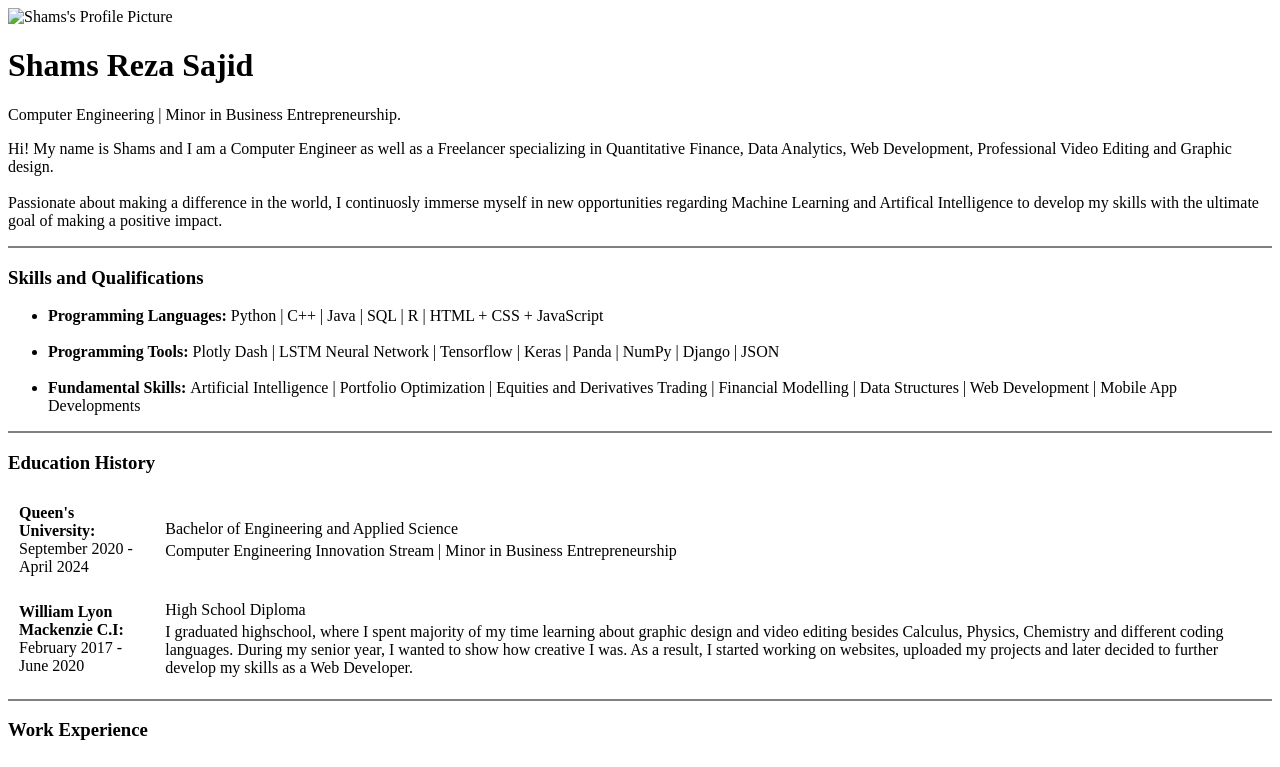
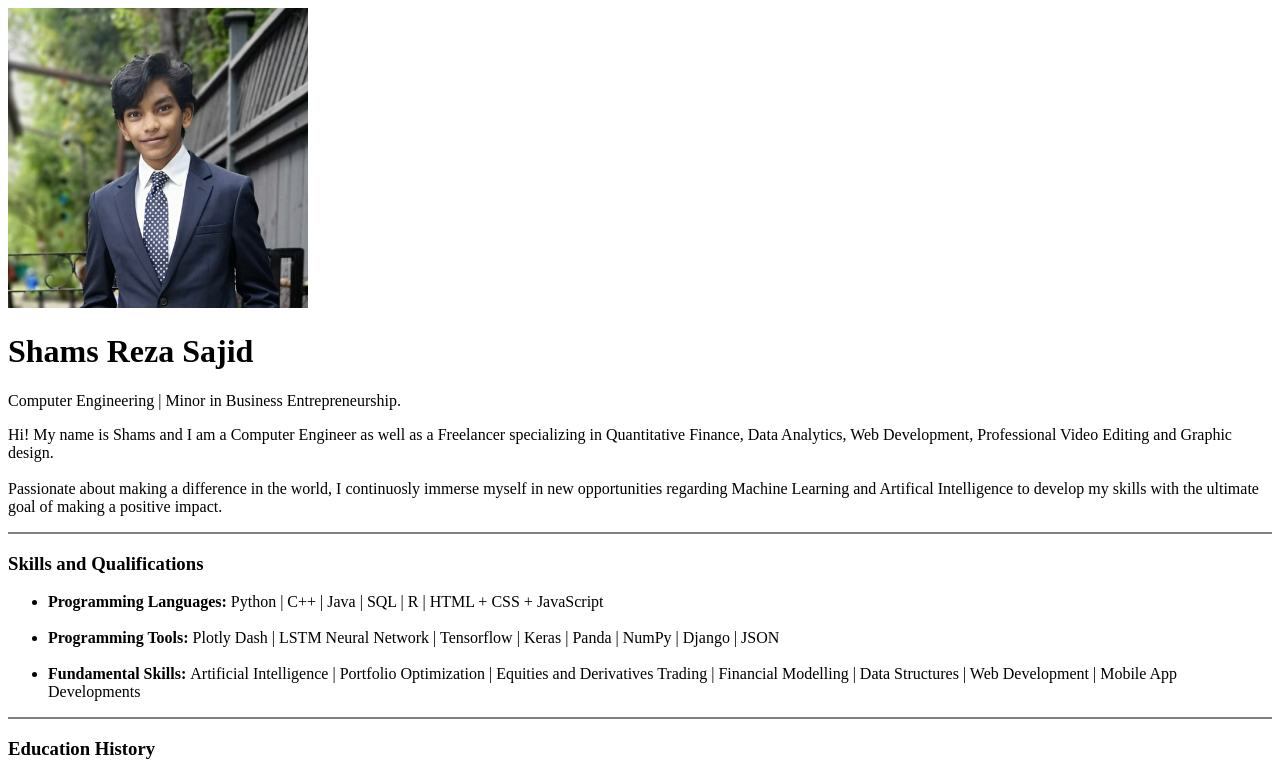
Before and after one commit to Shimmy-Shams/cv, a plain HTML site: page index.html in a window 1280 px wide. Shown: the top 767 px of the page. Drawn offline with Linux system fonts and the light colour scheme.

Commit message:
update image src on index

```diff
--- a/index.html
+++ b/index.html
@@ -9,7 +9,7 @@
 <body>
 
     <!-- Insert Your Personal Picture -->
-    <img src="Shams.png" alt="Shams's Profile Picture" style="width: 300px; height: 300px">
+    <img src="images/Shams.png" alt="Shams's Profile Picture" style="width: 300px; height: 300px">
 
     <h1>Shams Reza Sajid</h1>
     <p></p>
```
